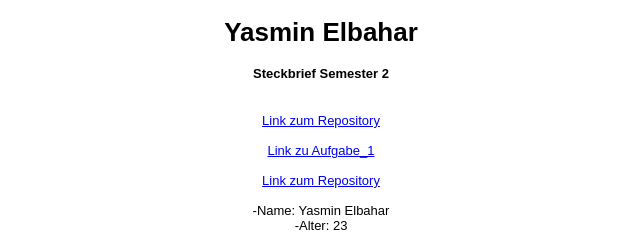
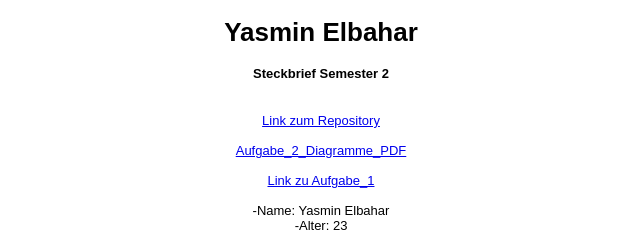
Before and after one commit to YasminElbahar/Eia2Aufgaben, a plain HTML site: page steckbrief/steckbrief.htm in a window 1280 px wide. Shown: the top 234 px of the page, without its empty margins (319-959 px from the left). Drawn offline with Linux system fonts and the light colour scheme.

Commit message:
Update steckbrief.htm

```diff
--- a/steckbrief/steckbrief.htm
+++ b/steckbrief/steckbrief.htm
@@ -22,10 +22,9 @@ body {
 
 		 <center><a href="https://github.com/YasminElbahar/Eia2Aufgaben" target="_blank">Link zum Repository</a></center>
 		<br>
+		 <center><a href="https://yasminelbahar.github.io/Eia2Aufgaben/Aufgabe_2/Aktivit%C3%A4t_UI_UseCase.pdf" target="_blank">Aufgabe_2_Diagramme_PDF</a></center>
+		<br>
 		 <center><a href="https://yasminelbahar.github.io/Eia2Aufgaben/Aufgabe_1/Aufgabe_1.pdf" target="_blank">Link zu Aufgabe_1</a></center>
-		<br>
-		 <center><a href="https://github.com/YasminElbahar/Eia2Aufgaben" target="_blank">Link zum Repository</a></center>
-
 <br>
 
 		-Name: Yasmin Elbahar <br>
```
